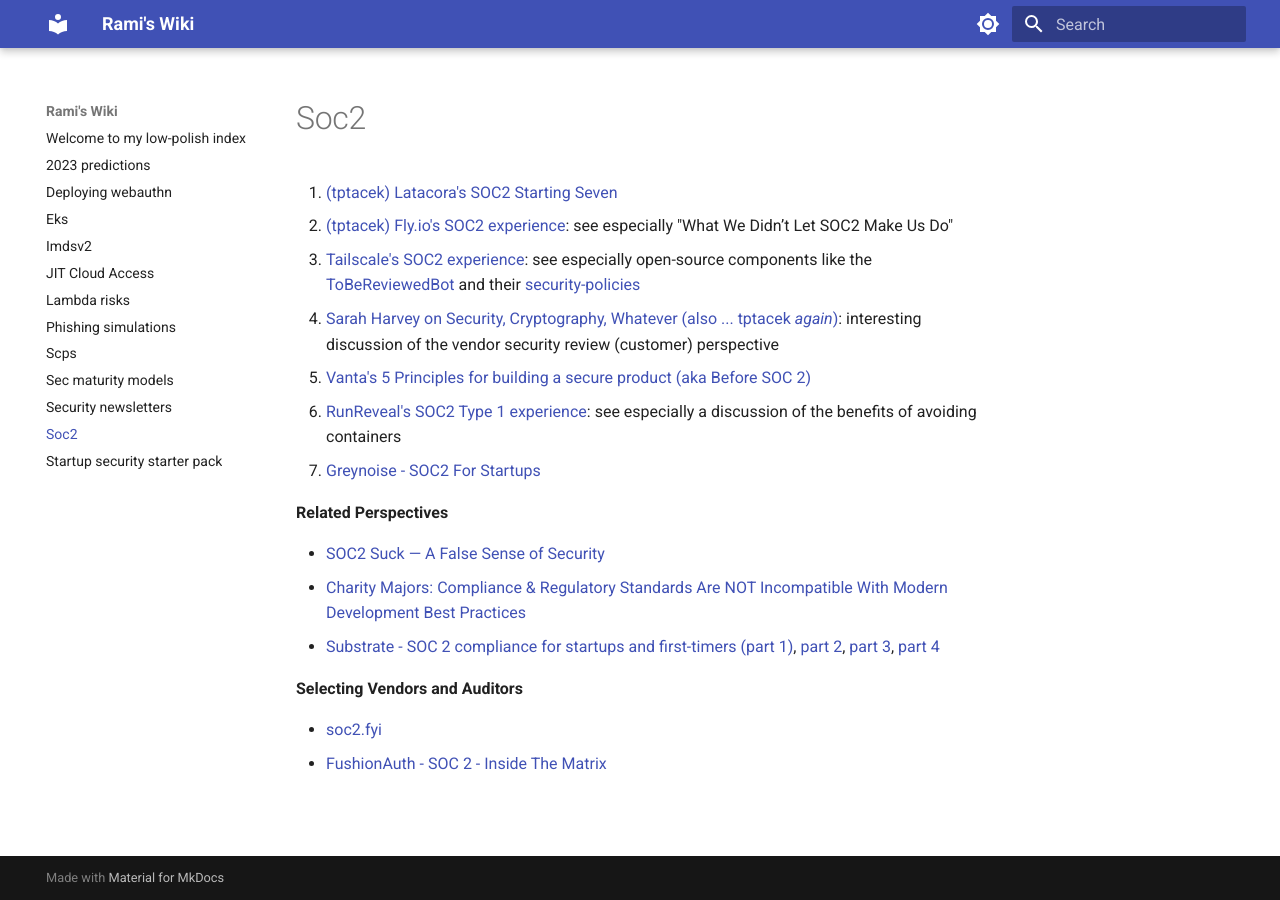
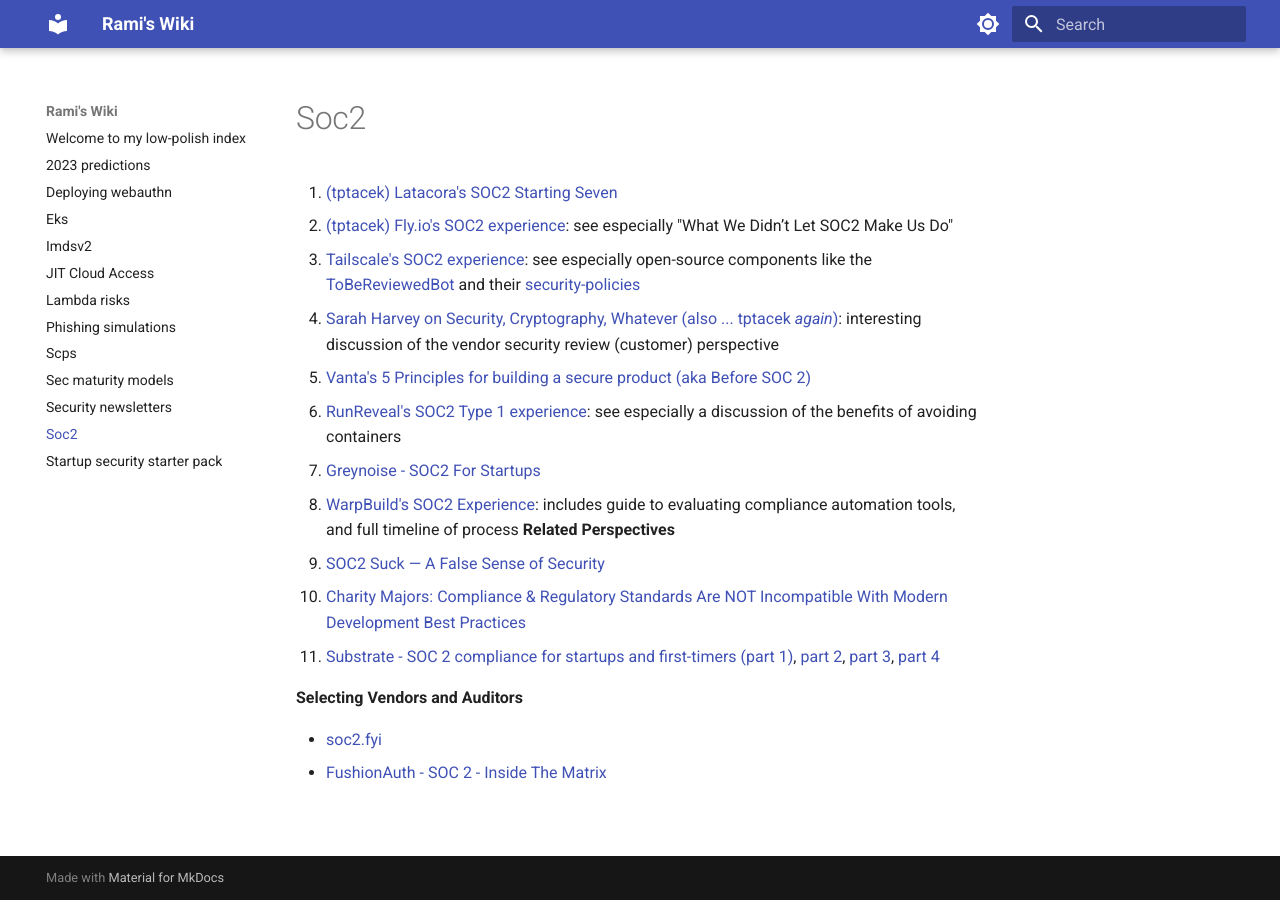
Before and after one commit to ramimac/wiki, an MkDocs documentation site: the page built from docs/soc2.md, in a window 1280 px wide. Built offline with MkDocs 1.6.1 and Material for MkDocs 9.7.7, drawn with Linux system fonts in a browser that asks for light colours.

Commit message:
Fixes #66: WarpBuild SOC2

```diff
--- a/docs/soc2.md
+++ b/docs/soc2.md
@@ -9,7 +9,7 @@
 6. [Vanta's 5 Principles for building a secure product (aka Before SOC 2)](https://www.vanta.com/resources/five-principles-for-building-a-secure-product)
 5. [RunReveal's SOC2 Type 1 experience](https://blog.runreveal.com/we-achieved-soc-2-type-1-in-record-time-and-how-you-can-too/): see especially a discussion of the benefits of avoiding containers
 6. [Greynoise - SOC2 For Startups](https://www.greynoise.io/blog/soc2-for-startups)
-
+7. [WarpBuild's SOC2 Experience](https://www.warpbuild.com/blog/soc2): includes guide to evaluating compliance automation tools, and full timeline of process
 **Related Perspectives**
 
 * [SOC2 Suck — A False Sense of Security](https://medium.com/@reid.huyssen/soc2-suck-a-false-sense-of-security-5852a2c080ff)
```
